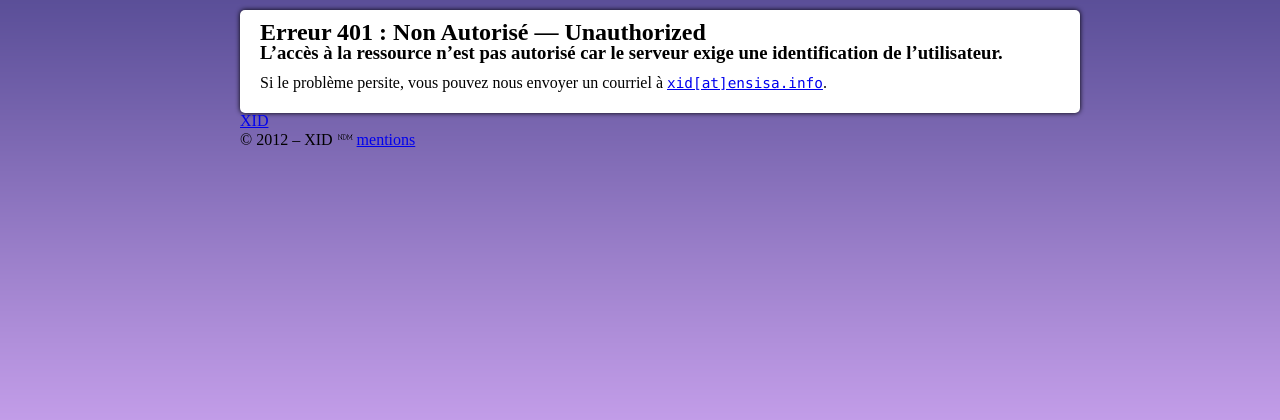
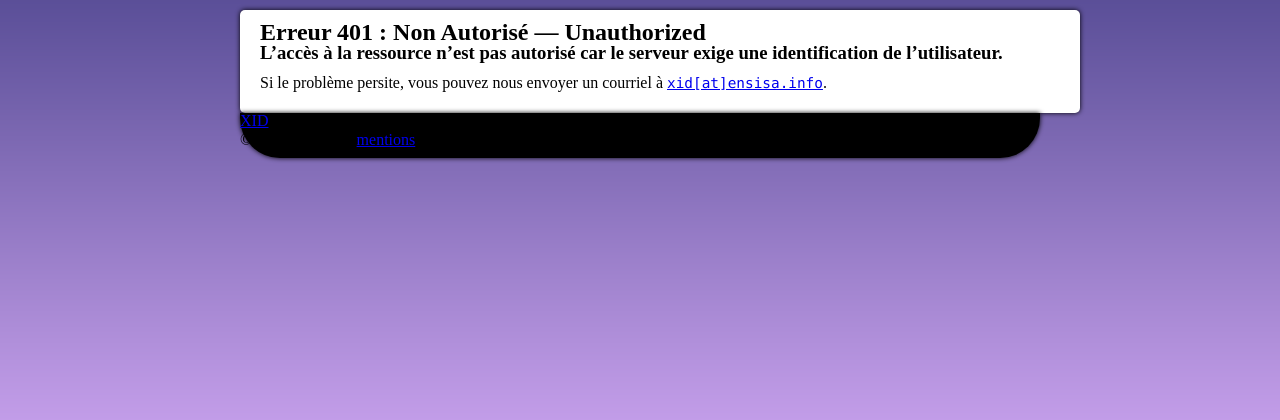
Before and after one commit to Bruno-Muller/ENSISA-NDM, a PHP site: page /errors/401.php in a window 1280 px wide. Shown: the part 200-620 px from the top of the page. Run offline with PHP 8.4, Linux system fonts and the light colour scheme.

Commit message:
footer
harmonisation du footer

```diff
--- a/css/css.css
+++ b/css/css.css
@@ -95,3 +95,13 @@ article
 	margin-top: 10px;
 	box-shadow: 0 0 5px;
 }
+
+footer
+{
+	height: 45px;
+	background-color: #000000;
+	margin: 0 0;
+	box-shadow: 0 0 5px;
+	border-bottom-left-radius: 40px;
+	border-bottom-right-radius: 40px;
+}
```
